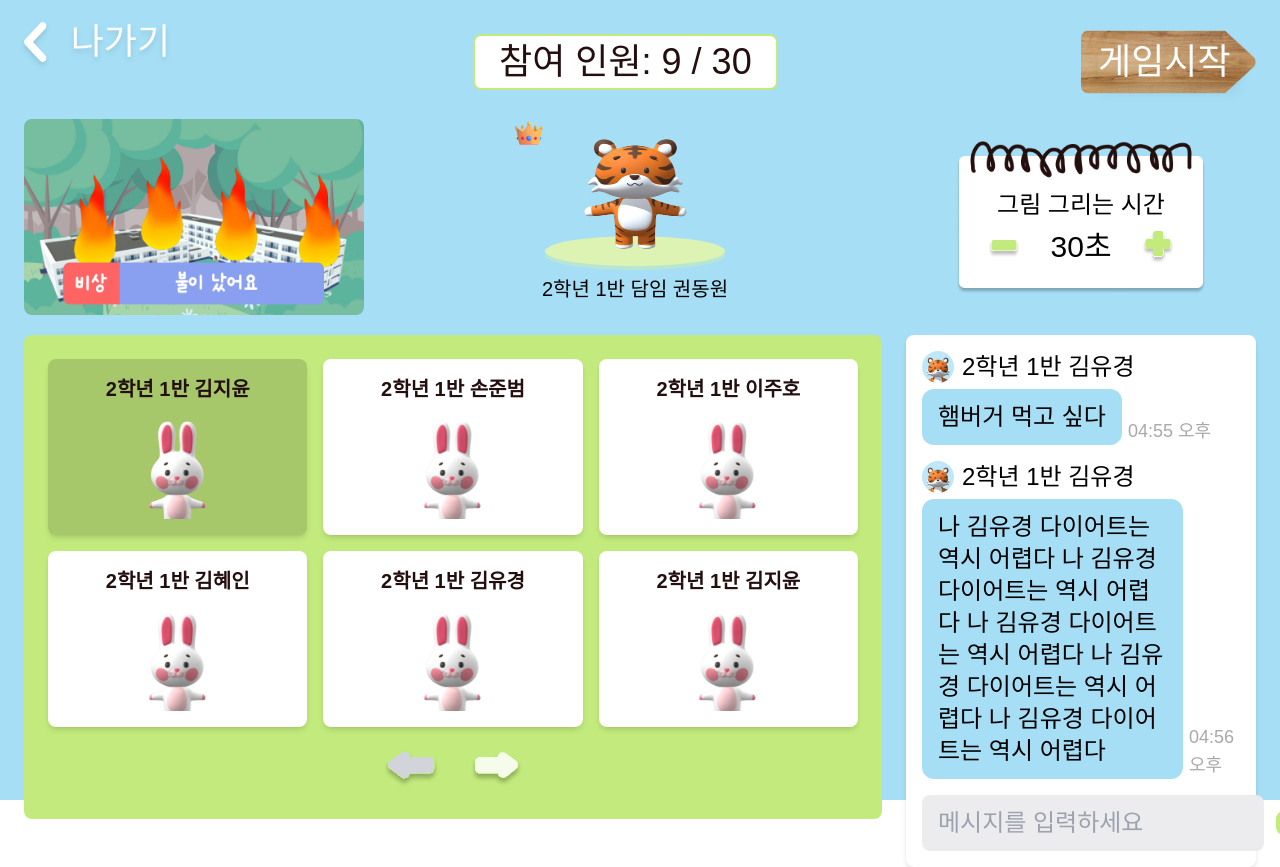
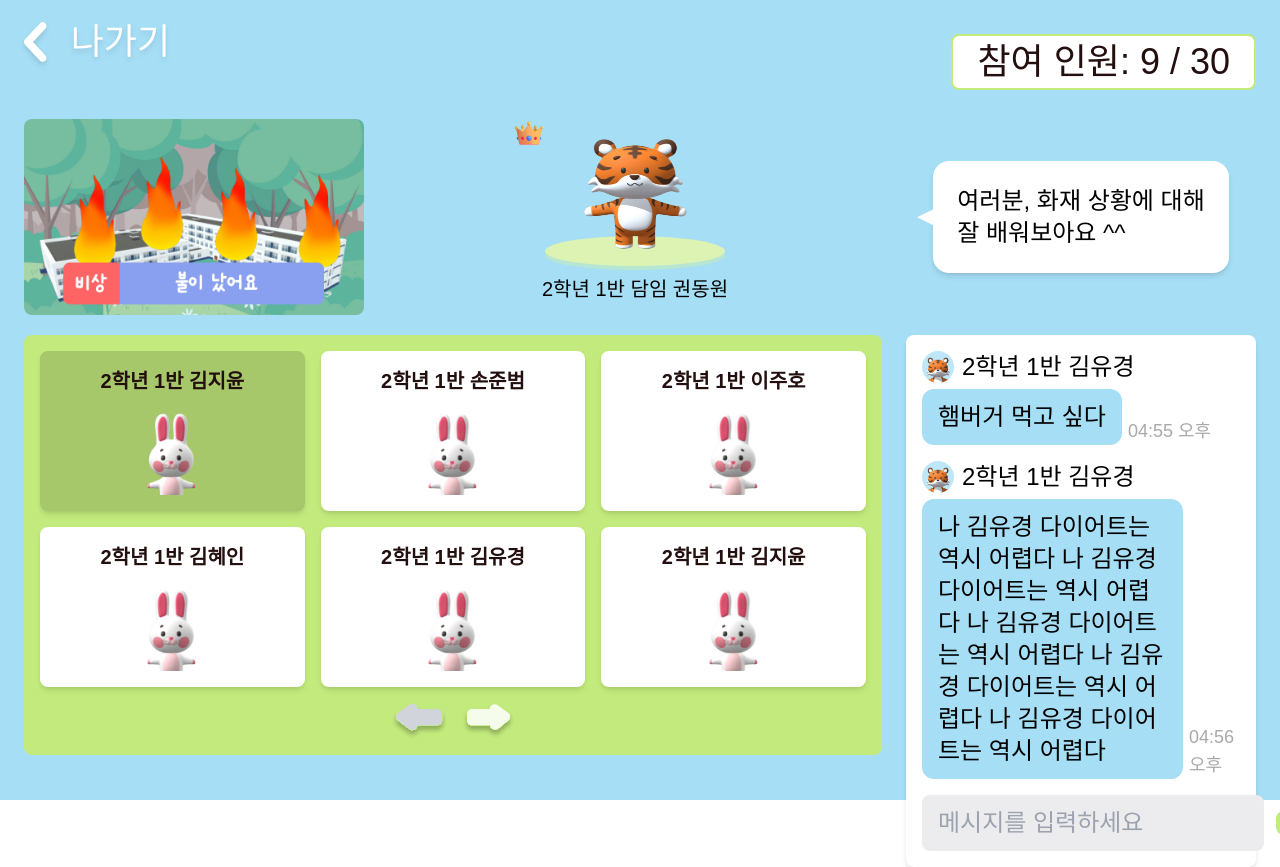
Before and after one commit to mysafedraw/Frontend, a Next.js app: page /room/1 in a window 1280 px wide. Built offline with nearby package versions, Linux system fonts and the light colour scheme; a web font is replaced by a local one.

Commit message:
feat: 대기방 학생 버전 구현

```diff
--- a/src/app/room/[id]/page.tsx
+++ b/src/app/room/[id]/page.tsx
@@ -36,7 +36,7 @@ const mockData: RoomResponse = {
 }
 
 export default function Room() {
-  const isHost = true
+  const isHost = false
 
   return (
     <div className="w-screen h-screen bg-secondary-500 p-6 flex flex-col">
@@ -88,12 +88,30 @@ export default function Room() {
         </div>
         {/* 방장 캐릭터 */}
         <HostCharacter host={mockData.host} />
-
         {/* 그림 그리는 시간 설정(방장) */}
         <div className="flex items-center w-[350px] justify-center">
           {isHost && <TimerSetting />}
+          {!isHost && (
+            <div className="relative bg-white p-6 rounded-2xl shadow-md">
+              {/* 왼쪽 중앙 꼬리 모양 */}
+              <div
+                className="absolute left-0 top-1/2 -translate-y-1/2 -translate-x-4"
+                style={{
+                  width: '20px',
+                  height: '20px',
+                  background: 'white',
+                  clipPath: 'polygon(100% 0, 100% 100%, 0 50%)',
+                }}
+              />
+              <p className="text-2xl whitespace-pre-wrap">
+                여러분, 화재 상황에 대해
+                <br />잘 배워보아요 ^^
+              </p>
+            </div>
+          )}
         </div>
       </div>
+
       <div className="flex gap-6 flex-1">
         {/* 학생 목록 */}
         <div className="flex-1">
--- a/src/app/room/components/HostCharacter/index.tsx
+++ b/src/app/room/components/HostCharacter/index.tsx
@@ -5,9 +5,8 @@ import Image from 'next/image'
 export default function HostCharacter({ host }: { host: Host }) {
   return (
     <div className="w-1/4 flex flex-col items-center justify-center rounded-lg p-3 relative">
-      {/* 왕관 아이콘 - 위치 수정 */}
+      {/* 왕관 아이콘 */}
       <div className="absolute -top-1 left-8">
-        {/* 위치 조정 */}
         <CrownIcon className="w-8 h-8" />
       </div>
       <div className="flex flex-col items-center">
--- a/src/app/room/components/StudentGroup/index.tsx
+++ b/src/app/room/components/StudentGroup/index.tsx
@@ -27,14 +27,14 @@ export default function StudentGroup({ students }: { students: Student[] }) {
   }
 
   return (
-    <div className="bg-primary-500 p-6 rounded-lg">
+    <div className="bg-primary-500 px-4 py-4 rounded-lg">
       <div className="grid grid-cols-3 gap-4">
         {gridSlots.map((student, index) =>
           student ? (
             <div
               key={student.userId}
               className={`
-              flex flex-col items-center p-4 rounded-lg cursor-pointer shadow-md h-44 text-text
+              flex flex-col items-center p-4 rounded-lg cursor-pointer shadow-md h-40 text-text
               ${student.userId === 'player001' ? 'bg-primary-600' : 'bg-white'}
             `}
             >
@@ -51,7 +51,7 @@ export default function StudentGroup({ students }: { students: Student[] }) {
           ) : (
             <div
               key={`empty-${index}`}
-              className="bg-gray-300 opacity-30 rounded-lg p-4 h-44"
+              className="bg-gray-300 opacity-30 rounded-lg p-4 h-40"
             />
           ),
         )}
@@ -61,7 +61,7 @@ export default function StudentGroup({ students }: { students: Student[] }) {
         <button
           onClick={handlePrevPage}
           disabled={currentPage === 0}
-          className="p-2 transition-colors"
+          className="transition-colors"
         >
           <LeftArrowIcon
             className={`fill-current ${
@@ -72,7 +72,7 @@ export default function StudentGroup({ students }: { students: Student[] }) {
         <button
           onClick={handleNextPage}
           disabled={currentPage === totalPages - 1}
-          className="p-2 transition-colors"
+          className="transition-colors"
         >
           <RightArrowIcon
             className={`fill-current ${
```
